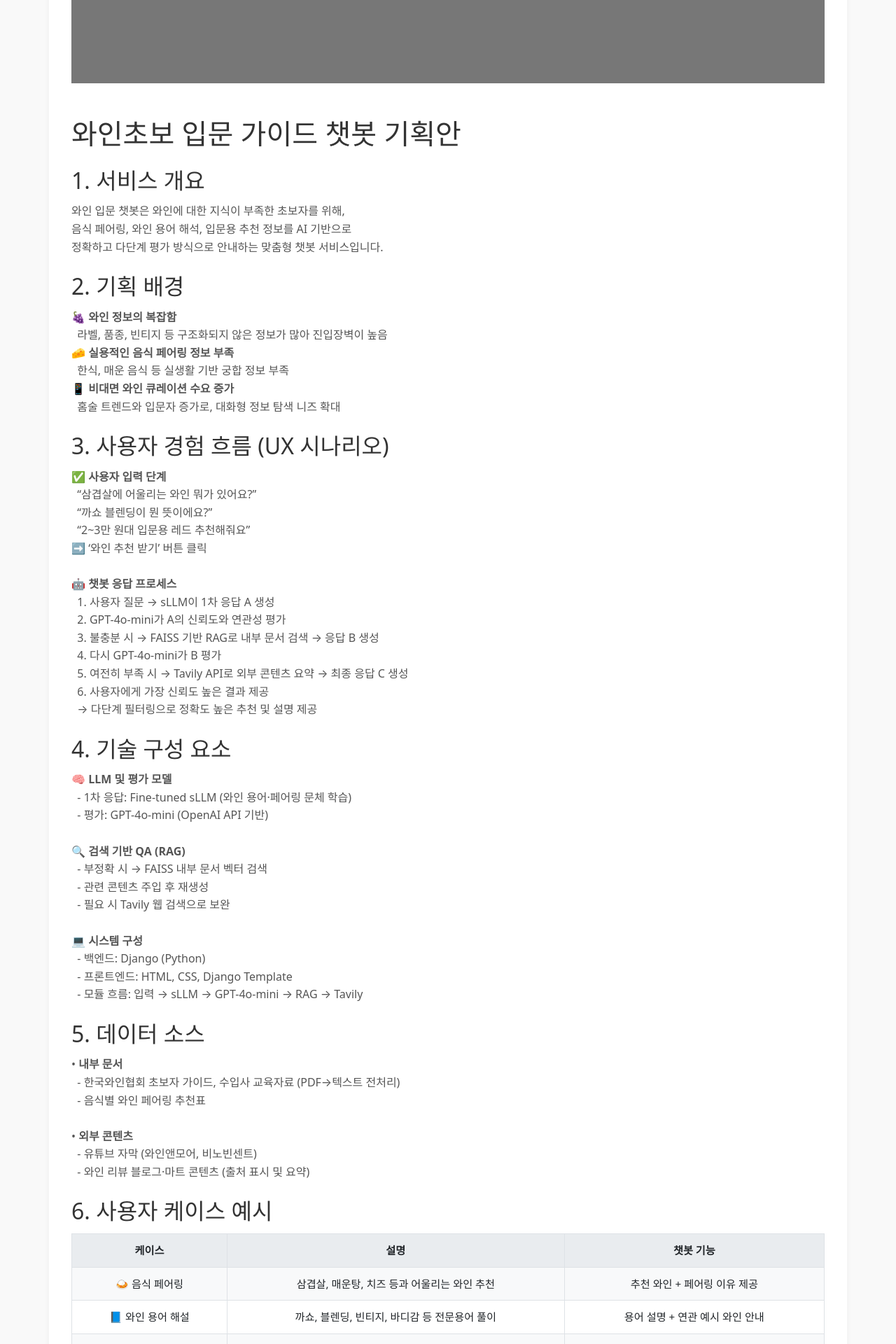
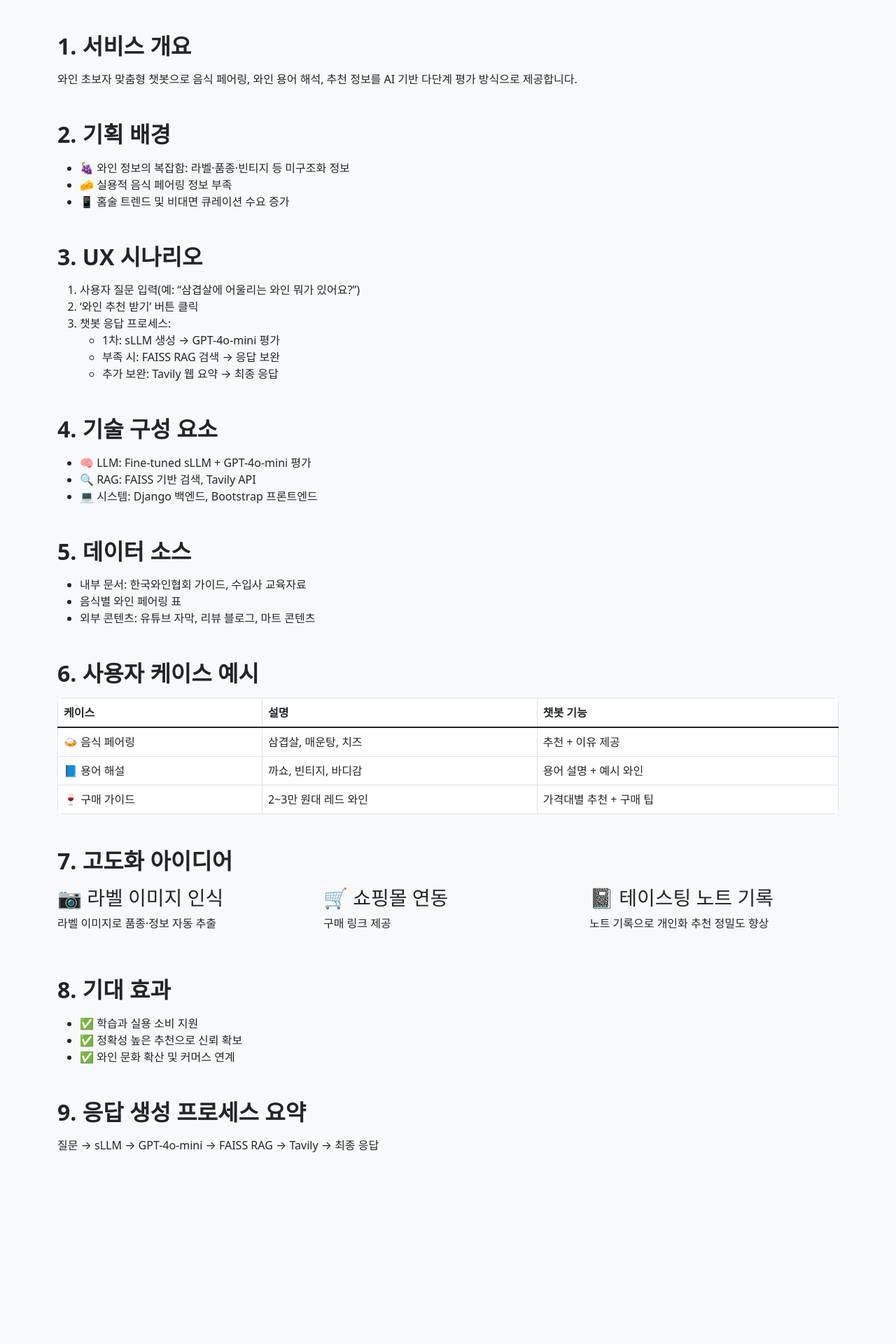
Before and after one commit to SKNETWORKS-FAMILY-AICAMP/SKN10-4th-2Team, a Django app: page / in a window 1280 px wide. Shown: the part 533-2453 px from the top of the page at 70% size. After the commit the page ends 2179 px from the top, so only its background shows below. Run offline with Django 5.2, Linux system fonts and the light colour scheme; some libraries are stand-ins or nearby versions.

Commit message:
메인페이지 2차 수정

```diff
--- a/static/css/index.css
+++ b/static/css/index.css
@@ -61,127 +61,37 @@
     }
 }
 
-/* Layout Wrapper */
-.wrapper {
-    padding: 2rem 0;
-    background-color: #f9f9f9;
-}
-
-/* ← 여기를 수정했습니다! */
-.container.content {
-    background-color: #fff;
-    padding: 2rem;
-    border-radius: 0.5rem;
-    box-shadow: 0 2px 8px rgba(0, 0, 0, 0.05);
-}
-
-/* Headings & Sections */
-h1,
-h2 {
-    color: #333;
-    margin-top: 1.5rem;
-    margin-bottom: 0.75rem;
-}
-
-.section-body {
-    font-size: 1rem;
-    line-height: 1.6;
-    color: #555;
-    margin: 0.5rem 0 1.5rem;
-}
-
-.section-body.preformatted {
-    background: #f1f3f5;
-    padding: 1rem;
-    font-family: 'Courier New', monospace;
-    white-space: pre-wrap;
-    border-radius: 0.25rem;
-}
-
-/* Carousel */
-.carousel-item {
-    height: 32rem;
-    background-color: #777;
-    color: #fff;
-    position: relative;
-}
-
-.carousel-item>img {
-    position: absolute;
-    top: 0;
-    left: 0;
-    min-width: 100%;
-    height: 32rem;
-    object-fit: cover;
-}
-
-.carousel-caption {
-    bottom: 3rem;
-    text-shadow: none;
-}
-
-.carousel-caption h1 {
-    font-size: 2.5rem;
-    font-weight: bold;
-}
-
-.carousel-caption .lead {
-    font-size: 1.25rem;
-}
-
-@media (max-width: 767px) {
-    .carousel-item {
-        height: 20rem;
-    }
-
-    .carousel-item>img {
-        height: 20rem;
-    }
-
-    .carousel-caption h1 {
-        font-size: 1.75rem;
-    }
-
-    .carousel-caption .lead {
-        font-size: 1rem;
-    }
-}
-
-/* Buttons */
-.btn-primary {
-    background-color: #6f2da8;
-    border-color: #6f2da8;
-}
-
-.btn-primary:hover {
-    background-color: #5e258c;
-    border-color: #5e258c;
-}
-
-/* Tables */
-.styled-table {
-    width: 100%;
-    border-collapse: collapse;
-    font-size: 0.95rem;
-    margin-bottom: 1.5rem;
-}
-
-.styled-table thead {
-    background-color: #e9ecef;
-}
-
-.styled-table th,
-.styled-table td {
-    padding: 0.75rem 1rem;
-    border: 1px solid #dee2e6;
-    text-align: center;
-    vertical-align: middle;
-}
-
-.styled-table tbody tr:nth-child(odd) {
+body {
+    padding-top: 2rem;
+    padding-bottom: 2rem;
     background-color: #f8f9fa;
 }
 
-.styled-table tbody tr:hover {
-    background-color: #ececec;
+header {
+    background-color: #ffffff;
+    padding: 2rem;
+    border-radius: 0.5rem;
+    box-shadow: 0 0.125rem 0.25rem rgba(0, 0, 0, 0.075);
 }
+
+.carousel-item img {
+    object-fit: cover;
+    height: 400px;
+}
+
+section h2 {
+    margin-bottom: 1rem;
+    font-weight: 600;
+}
+
+footer {
+    padding: 1rem 0;
+    background-color: #ffffff;
+    border-top: 1px solid #dee2e6;
+}
+
+table.table {
+    background-color: #ffffff;
+    border-radius: 0.5rem;
+    overflow: hidden;
+}
--- a/templates/chatbot/index.html
+++ b/templates/chatbot/index.html
@@ -1,116 +1,113 @@
 {% extends 'base/index.html' %}
-{% load static %}
-{% block title %}와인초보 입문 가이드 챗봇{% endblock %}
+
+{% block title %}🍷 와인 초보 입문 가이드 챗봇{% endblock %}
 
 {% block css %}
-<link href="https://cdn.jsdelivr.net/npm/bootstrap@5.4.0/dist/css/bootstrap.min.css" rel="stylesheet">
-<link rel="stylesheet" href="{% static 'css/index.css' %}" />
+{{ block.super }}
+{% load static %}
+
+<!-- Bootstrap CSS 추가 -->
+<link href="https://cdn.jsdelivr.net/npm/bootstrap@5.1.3/dist/css/bootstrap.min.css" rel="stylesheet">
 {% endblock %}
 
 {% block content %}
-<div class="wrapper">
-	<div class="container content">
-
-		<!-- 상단 캐러셀 -->
-		<div id="mainCarousel" class="carousel slide carousel-dark mb-5" data-bs-ride="carousel">
+<main class="container mt-4">
+	<!-- Carousel -->
+	<div id="wineCarousel" class="carousel slide mb-5" data-bs-ride="carousel">
+		<div class="carousel-indicators">
+			<button type="button" data-bs-target="#wineCarousel" data-bs-slide-to="0" class="active" aria-current="true"
+				aria-label="서비스 개요"></button>
+			<button type="button" data-bs-target="#wineCarousel" data-bs-slide-to="1" aria-label="기획 배경"></button>
+			<button type="button" data-bs-target="#wineCarousel" data-bs-slide-to="2" aria-label="UX 시나리오"></button>
+		</div>
 		<div class="carousel-inner">
-				<div class="carousel-item active" style="height: 32rem; background: #777;">
-					<div class="d-flex h-100 text-center text-white align-items-center justify-content-center">
-						<div>
-							<h1>🍷 와인 초보 입문 가이드 챗봇</h1>
-							<p class="lead">
-								AI 기반으로 와인 페어링·용어 해석·추천까지<br>
-								정확도 높은 다단계 평가 챗봇 서비스
-							</p>
-							<a class="btn btn-primary" href="#overview">서비스 개요 보기</a>
+			<div class="carousel-item active">
+				<img src="{% static 'images/overview.png' %}" class="d-block w-100" alt="서비스 개요">
+				<div class="carousel-caption d-none d-md-block">
+					<h5>서비스 개요</h5>
+					<p>AI 기반 다단계 평가 방식으로 와인 입문자를 위한 페어링, 용어 해석, 추천 제공</p>
+				</div>
+			</div>
+			<div class="carousel-item">
+				<img src="{% static 'images/background.png' %}" class="d-block w-100" alt="기획 배경">
+				<div class="carousel-caption d-none d-md-block text-start">
+					<h5>기획 배경</h5>
+					<ul class="list-unstyled">
+						<li>🍇 와인 정보 복잡(라벨·품종·빈티지)</li>
+						<li>🧀 실용적 페어링 정보 부족(한식·매운 음식)</li>
+						<li>📱 홈술 및 비대면 큐레이션 수요 증가</li>
+					</ul>
+				</div>
+			</div>
+			<div class="carousel-item">
+				<img src="{% static 'images/ux.png' %}" class="d-block w-100" alt="UX 시나리오">
+				<div class="carousel-caption d-none d-md-block text-end">
+					<h5>UX 시나리오</h5>
+					<p>질문 → 버튼 클릭 → sLLM → GPT-4o-mini 평가 → RAG → Tavily 보완 → 최종 응답</p>
 				</div>
 			</div>
 		</div>
-				<!-- 추가 슬라이드 필요 시 여기에 더 추가 -->
-			</div>
-			<button class="carousel-control-prev" type="button" data-bs-target="#mainCarousel" data-bs-slide="prev">
-				<span class="carousel-control-prev-icon"></span>
+		<button class="carousel-control-prev" type="button" data-bs-target="#wineCarousel" data-bs-slide="prev">
+			<span class="carousel-control-prev-icon" aria-hidden="true"></span>
 			<span class="visually-hidden">Previous</span>
 		</button>
-			<button class="carousel-control-next" type="button" data-bs-target="#mainCarousel" data-bs-slide="next">
-				<span class="carousel-control-next-icon"></span>
+		<button class="carousel-control-next" type="button" data-bs-target="#wineCarousel" data-bs-slide="next">
+			<span class="carousel-control-next-icon" aria-hidden="true"></span>
 			<span class="visually-hidden">Next</span>
 		</button>
 	</div>
 
-		<!-- 1. 가장 큰 제목 -->
-		<h1 id="overview" class="mb-4">와인초보 입문 가이드 챗봇 기획안</h1>
+	<!-- Sections -->
+	<section class="mb-5">
+		<h2>1. 서비스 개요</h2>
+		<p>와인 초보자 맞춤형 챗봇으로 음식 페어링, 와인 용어 해석, 추천 정보를 AI 기반 다단계 평가 방식으로 제공합니다.</p>
+	</section>
 
-		<!-- 1. 서비스 개요 -->
-		<h2>1. 서비스 개요</h2>
-		<div class="section-body mb-4">
-			와인 입문 챗봇은 와인에 대한 지식이 부족한 초보자를 위해,<br>
-			음식 페어링, 와인 용어 해석, 입문용 추천 정보를 AI 기반으로<br>
-			정확하고 다단계 평가 방식으로 안내하는 맞춤형 챗봇 서비스입니다.
-		</div>
+	<section class="mb-5">
+		<h2>2. 기획 배경</h2>
+		<ul>
+			<li>🍇 와인 정보의 복잡함: 라벨·품종·빈티지 등 미구조화 정보</li>
+			<li>🧀 실용적 음식 페어링 정보 부족</li>
+			<li>📱 홈술 트렌드 및 비대면 큐레이션 수요 증가</li>
+		</ul>
+	</section>
 
-		<!-- 2. 기획 배경 -->
-		<h2>2. 기획 배경</h2>
-		<div class="section-body mb-4">
-			🍇 <strong>와인 정보의 복잡함</strong><br>
-			&nbsp;&nbsp;라벨, 품종, 빈티지 등 구조화되지 않은 정보가 많아 진입장벽이 높음<br>
-			🧀 <strong>실용적인 음식 페어링 정보 부족</strong><br>
-			&nbsp;&nbsp;한식, 매운 음식 등 실생활 기반 궁합 정보 부족<br>
-			📱 <strong>비대면 와인 큐레이션 수요 증가</strong><br>
-			&nbsp;&nbsp;홈술 트렌드와 입문자 증가로, 대화형 정보 탐색 니즈 확대
-		</div>
+	<section class="mb-5">
+		<h2>3. UX 시나리오</h2>
+		<ol>
+			<li>사용자 질문 입력(예: “삼겹살에 어울리는 와인 뭐가 있어요?”)</li>
+			<li>‘와인 추천 받기’ 버튼 클릭</li>
+			<li>챗봇 응답 프로세스:
+				<ul>
+					<li>1차: sLLM 생성 → GPT-4o-mini 평가</li>
+					<li>부족 시: FAISS RAG 검색 → 응답 보완</li>
+					<li>추가 보완: Tavily 웹 요약 → 최종 응답</li>
+				</ul>
+			</li>
+		</ol>
+	</section>
 
-		<!-- 3. UX 시나리오 -->
-		<h2>3. 사용자 경험 흐름 (UX 시나리오)</h2>
-		<div class="section-body mb-4">
-			✅ <strong>사용자 입력 단계</strong><br>
-			&nbsp;&nbsp;“삼겹살에 어울리는 와인 뭐가 있어요?”<br>
-			&nbsp;&nbsp;“까쇼 블렌딩이 뭔 뜻이에요?”<br>
-			&nbsp;&nbsp;“2~3만 원대 입문용 레드 추천해줘요”<br>
-			➡️ ‘와인 추천 받기’ 버튼 클릭<br><br>
+	<section class="mb-5">
+		<h2>4. 기술 구성 요소</h2>
+		<ul>
+			<li>🧠 LLM: Fine-tuned sLLM + GPT-4o-mini 평가</li>
+			<li>🔍 RAG: FAISS 기반 검색, Tavily API</li>
+			<li>💻 시스템: Django 백엔드, Bootstrap 프론트엔드</li>
+		</ul>
+	</section>
 
-			🤖 <strong>챗봇 응답 프로세스</strong><br>
-			&nbsp;&nbsp;1. 사용자 질문 → sLLM이 1차 응답 A 생성<br>
-			&nbsp;&nbsp;2. GPT-4o-mini가 A의 신뢰도와 연관성 평가<br>
-			&nbsp;&nbsp;3. 불충분 시 → FAISS 기반 RAG로 내부 문서 검색 → 응답 B 생성<br>
-			&nbsp;&nbsp;4. 다시 GPT-4o-mini가 B 평가<br>
-			&nbsp;&nbsp;5. 여전히 부족 시 → Tavily API로 외부 콘텐츠 요약 → 최종 응답 C 생성<br>
-			&nbsp;&nbsp;6. 사용자에게 가장 신뢰도 높은 결과 제공<br>
-			&nbsp;&nbsp;→ 다단계 필터링으로 정확도 높은 추천 및 설명 제공
-		</div>
+	<section class="mb-5">
+		<h2>5. 데이터 소스</h2>
+		<ul>
+			<li>내부 문서: 한국와인협회 가이드, 수입사 교육자료</li>
+			<li>음식별 와인 페어링 표</li>
+			<li>외부 콘텐츠: 유튜브 자막, 리뷰 블로그, 마트 콘텐츠</li>
+		</ul>
+	</section>
 
-		<!-- 4. 기술 구성 요소 -->
-		<h2>4. 기술 구성 요소</h2>
-		<div class="section-body mb-4">
-			🧠 <strong>LLM 및 평가 모델</strong><br>
-			&nbsp;&nbsp;- 1차 응답: Fine-tuned sLLM (와인 용어·페어링 문체 학습)<br>
-			&nbsp;&nbsp;- 평가: GPT-4o-mini (OpenAI API 기반)<br><br>
-
-			🔍 <strong>검색 기반 QA (RAG)</strong><br>
-			&nbsp;&nbsp;- 부정확 시 → FAISS 내부 문서 벡터 검색<br>
-			&nbsp;&nbsp;- 관련 콘텐츠 주입 후 재생성<br>
-			&nbsp;&nbsp;- 필요 시 Tavily 웹 검색으로 보완<br><br>
-
-			💻 <strong>시스템 구성</strong><br>
-			&nbsp;&nbsp;- 백엔드: Django (Python)<br>
-			&nbsp;&nbsp;- 프론트엔드: HTML, CSS, Django Template<br>
-			&nbsp;&nbsp;- 모듈 흐름: 입력 → sLLM → GPT-4o-mini → RAG → Tavily
-		</div>
-
-		<!-- 5. 데이터 소스 -->
-		<h2>5. 데이터 소스</h2>
-		<div class="section-body mb-4">
-			• <strong>내부 문서</strong><br>
-			&nbsp;&nbsp;- 한국와인협회 초보자 가이드, 수입사 교육자료 (PDF→텍스트 전처리)<br>
-			&nbsp;&nbsp;- 음식별 와인 페어링 추천표<br><br>
-			• <strong>외부 콘텐츠</strong><br>
-			&nbsp;&nbsp;- 유튜브 자막 (와인앤모어, 비노빈센트)<br>
-			&nbsp;&nbsp;- 와인 리뷰 블로그·마트 콘텐츠 (출처 표시 및 요약)
-		</div>
-
-		<!-- 6. 사용자 케이스 예시 -->
+	<section class="mb-5">
 		<h2>6. 사용자 케이스 예시</h2>
-		<table class="styled-table mb-4">
+		<table class="table table-bordered">
 			<thead>
 				<tr>
 					<th>케이스</th>
@@ -121,75 +118,59 @@
 			<tbody>
 				<tr>
 					<td>🍛 음식 페어링</td>
-					<td>삼겹살, 매운탕, 치즈 등과 어울리는 와인 추천</td>
-					<td>추천 와인 + 페어링 이유 제공</td>
+					<td>삼겹살, 매운탕, 치즈</td>
+					<td>추천 + 이유 제공</td>
 				</tr>
 				<tr>
-					<td>📘 와인 용어 해설</td>
-					<td>까쇼, 블렌딩, 빈티지, 바디감 등 전문용어 풀이</td>
-					<td>용어 설명 + 연관 예시 와인 안내</td>
+					<td>📘 용어 해설</td>
+					<td>까쇼, 빈티지, 바디감</td>
+					<td>용어 설명 + 예시 와인</td>
 				</tr>
 				<tr>
 					<td>🍷 구매 가이드</td>
-					<td>입문자용 가격대, 인기 품종 추천</td>
-					<td>가격대별 와인 추천 + 구매 팁 제공</td>
+					<td>2~3만 원대 레드 와인</td>
+					<td>가격대별 추천 + 구매 팁</td>
 				</tr>
 			</tbody>
 		</table>
+	</section>
 
-		<!-- 7. 고도화 아이디어 -->
+	<section class="mb-5">
 		<h2>7. 고도화 아이디어</h2>
-		<table class="styled-table mb-4">
-			<thead>
-				<tr>
-					<th>기능</th>
-					<th>설명</th>
-				</tr>
-			</thead>
-			<tbody>
-				<tr>
-					<td>📷 라벨 이미지 인식</td>
-					<td>와인 라벨 이미지로 품종 및 설명 자동 추출</td>
-				</tr>
-				<tr>
-					<td>🛒 쇼핑몰 연동</td>
-					<td>추천 와인에 바로 연결되는 구매 링크 제공</td>
-				</tr>
-				<tr>
-					<td>📓 테이스팅 노트 기록</td>
-					<td>사용자가 마신 와인을 기록해 개인화 추천 정밀도 향상</td>
-				</tr>
-			</tbody>
-		</table>
-
-		<!-- 8. 기대 효과 -->
-		<h2>8. 기대 효과</h2>
-		<div class="section-body mb-4">
-			✅ 와인 입문자의 학습과 실용 소비 지원<br>
-			✅ 정확한 추천 및 해설로 신뢰성 있는 콘텐츠 제공<br>
-			✅ 와인 문화 확산 및 커머스 연계 가능성 확보
+		<div class="row">
+			<div class="col-md-4">
+				<h3>📷 라벨 이미지 인식</h3>
+				<p>라벨 이미지로 품종·정보 자동 추출</p>
 			</div>
-
-		<!-- 9. 응답 생성 프로세스 요약 -->
-		<h2>9. 응답 생성 프로세스 요약</h2>
-		<div class="section-body preformatted mb-5">
-			[사용자 질문 입력]<br>
-			↓<br>
-			[Fine-tuned sLLM이 1차 응답 생성]<br>
-			↓<br>
-			[GPT-4o-mini가 평가 → 부정확 시]<br>
-			↓<br>
-			[FAISS로 내부 문서 검색 → 응답 재생성]<br>
-			↓<br>
-			[여전히 부족 시 Tavily로 웹 검색 요약]<br>
-			↓<br>
-			[최종 응답 + 후속 추천 제공]
+			<div class="col-md-4">
+				<h3>🛒 쇼핑몰 연동</h3>
+				<p>구매 링크 제공</p>
 			</div>
-
+			<div class="col-md-4">
+				<h3>📓 테이스팅 노트 기록</h3>
+				<p>노트 기록으로 개인화 추천 정밀도 향상</p>
 			</div>
 		</div>
+	</section>
+
+	<section class="mb-5">
+		<h2>8. 기대 효과</h2>
+		<ul>
+			<li>✅ 학습과 실용 소비 지원</li>
+			<li>✅ 정확성 높은 추천으로 신뢰 확보</li>
+			<li>✅ 와인 문화 확산 및 커머스 연계</li>
+		</ul>
+	</section>
+
+	<section class="mb-5">
+		<h2>9. 응답 생성 프로세스 요약</h2>
+		<p>질문 → sLLM → GPT-4o-mini → FAISS RAG → Tavily → 최종 응답</p>
+	</section>
+</main>
 {% endblock %}
 
-{% block script %}
-<script src="https://cdn.jsdelivr.net/npm/bootstrap@5.4.0/dist/js/bootstrap.bundle.min.js"></script>
+{% block js %}
+{{ block.super }}
+<!-- Bootstrap JS -->
+<script src="https://cdn.jsdelivr.net/npm/bootstrap@5.1.3/dist/js/bootstrap.bundle.min.js"></script>
 {% endblock %}
```
Lines whose indentation alone changed are shown as unchanged.
